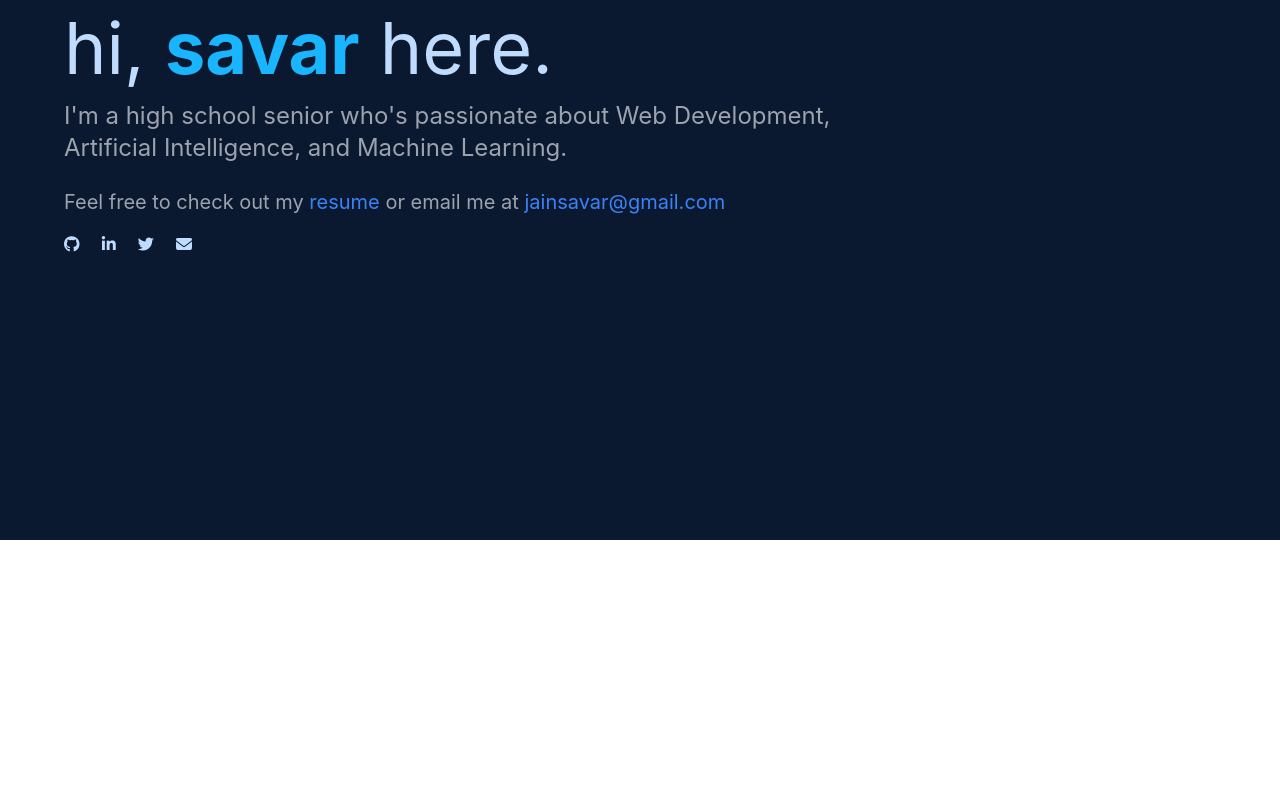
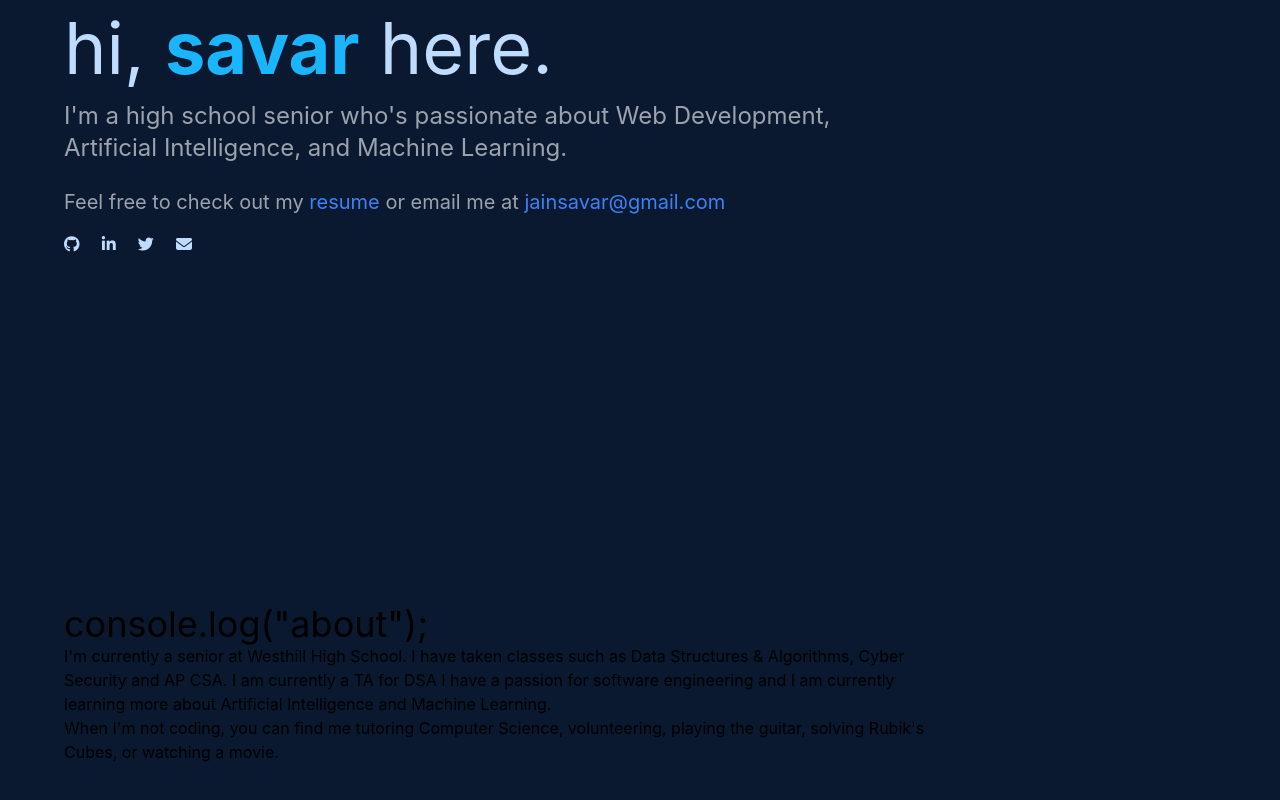
Before and after one commit to SavarJ/jainsavar.com, a React (Create React App) app: page / in a window 1280 px wide. Shown: the part 260-1060 px from the top of the page. Before the commit the page ends 800 px from the top, so only its background shows below. Built offline with nearby package versions, Linux system fonts and the light colour scheme.

Commit message:
Start styling about

```diff
--- a/src/components/About.tsx
+++ b/src/components/About.tsx
@@ -1,21 +1,22 @@
 const About: React.FC = () => {
   return (
-    <section>
-      <h1>hi, savar here.</h1>
+    <section style={{ minHeight: "100vh" }}>
+      <h1 className="text-4xl">console.log("about");</h1>
       {/* !TODO: Animation of aspriring software engineer, high schooler, web developer, etc... */}
-      <h2>I'm a Aspiring Software Engineer</h2>
+      <div className="max-w-4xl">
         <p>
           I'm currently a senior at Westhill High School. I have taken classes
           such as Data Structures & Algorithms, Cyber Security and AP CSA. I am
-        currently a TA for DSA
-        <br />
-        I have a passion for software development and I am currently learning
-        more about Artificial Intelligence and Machine Learning.
-        <br />
+          currently a TA for DSA I have a passion for software engineering and I
+          am currently learning more about Artificial Intelligence and Machine
+          Learning.
+        </p>
+        <p>
           When I'm not coding, you can find me tutoring Computer Science,
           volunteering, playing the guitar, solving Rubik's Cubes, or watching a
           movie.
         </p>
+      </div>
     </section>
   );
 };
--- a/src/components/App.tsx
+++ b/src/components/App.tsx
@@ -1,6 +1,6 @@
 import React from "react";
 import Home from "./Home";
-// import About from "./About";
+import About from "./About";
 // import Projects from "./Projects";
 // import Skills from "./Skills;
 // import Contact from "./Contact";
@@ -8,12 +8,9 @@ import Home from "./Home";
 
 const App: React.FC = () => {
   return (
-    <main
-      className="max-w-full p-16"
-      style={{ backgroundColor: "#0a192f", minHeight: "100vh" }}
-    >
+    <main className="max-w-full p-16" style={{ backgroundColor: "#0a192f" }}>
       <Home />
-      {/* <About /> */}
+      <About />
       {/* <Projects /> */}
       {/* <Skills /> */}
       {/* <Contact /> */}
--- a/src/components/Home.tsx
+++ b/src/components/Home.tsx
@@ -1,6 +1,6 @@
 const Home: React.FC = () => {
   return (
-    <section className="text-blue-200">
+    <section className="text-blue-200" style={{ minHeight: "100vh" }}>
       <img src="/logo192.png" alt="Logo-img" className="py-2" />
       <h1 className="text-7xl">
         hi,{" "}
```
Lines whose indentation alone changed are shown as unchanged.
